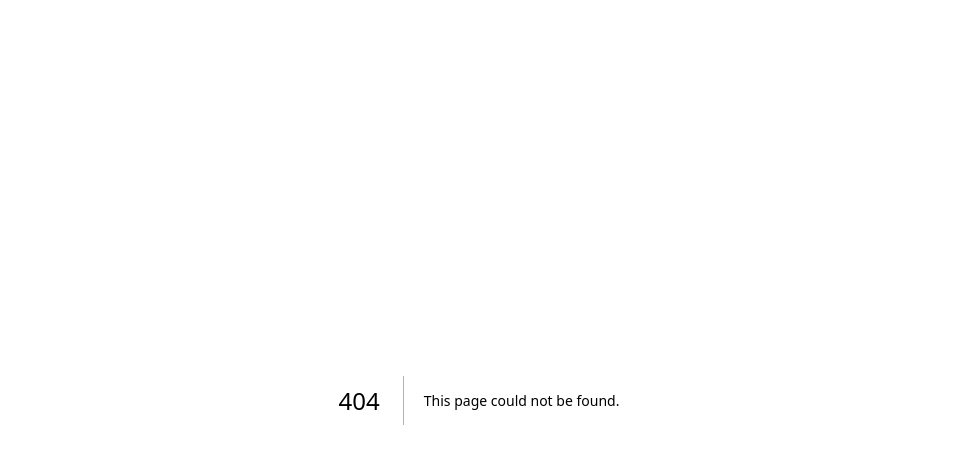
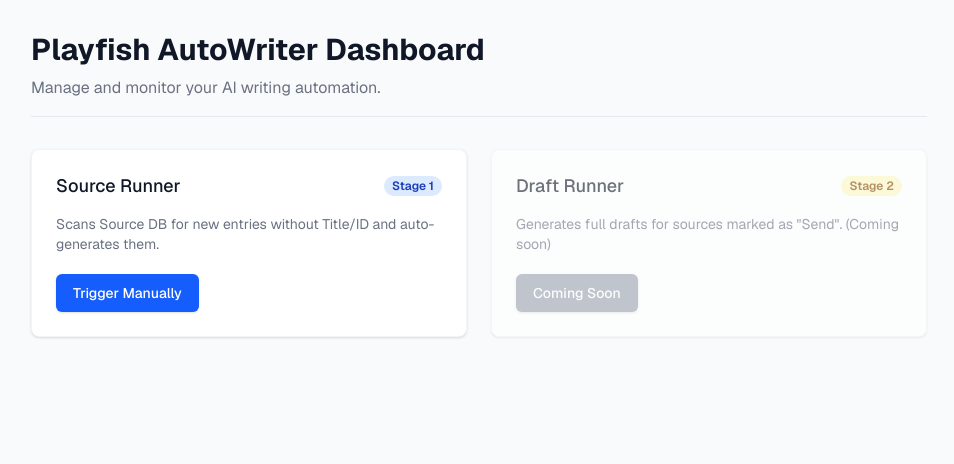
Before and after one commit to ashllly/playfish-autowriter, a Next.js app: page /dashboard in a window 1280 px wide. Before the commit this address had no page. Shown: the top 464 px of the page, without its empty margins (161-1115 px from the left). Built offline with nearby package versions, Linux system fonts and the light colour scheme.

Commit message:
feat: add dashboard page UI
- Created /dashboard route with UI to manually trigger Source Runner
- Added status indicators and result display
- Prepared placeholder for Draft Runner

```diff
--- /dev/null
+++ b/src/app/dashboard/page.tsx
@@ -0,0 +1,141 @@
+'use client';
+
+import { useState } from 'react';
+
+export default function DashboardPage() {
+  const [loadingSource, setLoadingSource] = useState(false);
+  const [sourceResult, setSourceResult] = useState<any>(null);
+  const [error, setError] = useState<string | null>(null);
+
+  const runSourceRunner = async () => {
+    setLoadingSource(true);
+    setError(null);
+    setSourceResult(null);
+
+    try {
+      const res = await fetch('/api/runner/source', { method: 'POST' });
+      if (!res.ok) {
+        const errData = await res.json().catch(() => ({}));
+        throw new Error(errData.error || `HTTP Error: ${res.status}`);
+      }
+      const data = await res.json();
+      setSourceResult(data);
+    } catch (err: any) {
+      console.error(err);
+      setError(err.message || 'Unknown error occurred');
+    } finally {
+      setLoadingSource(false);
+    }
+  };
+
+  return (
+    <div className="min-h-screen bg-gray-50 p-8 font-sans text-gray-900">
+      <div className="max-w-4xl mx-auto">
+        <header className="mb-8 border-b border-gray-200 pb-4">
+          <h1 className="text-3xl font-bold text-gray-900">Playfish AutoWriter Dashboard</h1>
+          <p className="text-gray-500 mt-2">Manage and monitor your AI writing automation.</p>
+        </header>
+
+        {/* Error Banner */}
+        {error && (
+          <div className="mb-6 bg-red-50 border-l-4 border-red-500 p-4 rounded shadow-sm">
+            <div className="flex">
+              <div className="flex-shrink-0">
+                <svg className="h-5 w-5 text-red-400" viewBox="0 0 20 20" fill="currentColor">
+                  <path fillRule="evenodd" d="M10 18a8 8 0 100-16 8 8 0 000 16zM8.707 7.293a1 1 0 00-1.414 1.414L8.586 10l-1.293 1.293a1 1 0 101.414 1.414L10 11.414l1.293 1.293a1 1 0 001.414-1.414L11.414 10l1.293-1.293a1 1 0 00-1.414-1.414L10 8.586 8.707 7.293z" clipRule="evenodd" />
+                </svg>
+              </div>
+              <div className="ml-3">
+                <p className="text-sm text-red-700">
+                  {error}
+                </p>
+              </div>
+            </div>
+          </div>
+        )}
+
+        <div className="grid grid-cols-1 md:grid-cols-2 gap-6">
+
+          {/* Source Runner Card */}
+          <div className="bg-white overflow-hidden shadow rounded-lg border border-gray-100">
+            <div className="px-4 py-5 sm:p-6">
+              <div className="flex items-center justify-between mb-4">
+                 <h3 className="text-lg leading-6 font-medium text-gray-900">
+                  Source Runner
+                 </h3>
+                 <span className="px-2 inline-flex text-xs leading-5 font-semibold rounded-full bg-blue-100 text-blue-800">
+                   Stage 1
+                 </span>
+              </div>
+
+              <div className="mt-2 max-w-xl text-sm text-gray-500">
+                <p>Scans Source DB for new entries without Title/ID and auto-generates them.</p>
+              </div>
+
+              <div className="mt-5">
+                <button
+                  onClick={runSourceRunner}
+                  disabled={loadingSource}
+                  type="button"
+                  className={`inline-flex items-center px-4 py-2 border border-transparent shadow-sm text-sm font-medium rounded-md text-white
+                    ${loadingSource ? 'bg-blue-400 cursor-not-allowed' : 'bg-blue-600 hover:bg-blue-700 focus:outline-none focus:ring-2 focus:ring-offset-2 focus:ring-blue-500'}`}
+                >
+                  {loadingSource ? (
+                    <>
+                      <svg className="animate-spin -ml-1 mr-2 h-4 w-4 text-white" xmlns="http://www.w3.org/2000/svg" fill="none" viewBox="0 0 24 24">
+                        <circle className="opacity-25" cx="12" cy="12" r="10" stroke="currentColor" strokeWidth="4"></circle>
+                        <path className="opacity-75" fill="currentColor" d="M4 12a8 8 0 018-8V0C5.373 0 0 5.373 0 12h4zm2 5.291A7.962 7.962 0 014 12H0c0 3.042 1.135 5.824 3 7.938l3-2.647z"></path>
+                      </svg>
+                      Running...
+                    </>
+                  ) : 'Trigger Manually'}
+                </button>
+              </div>
+
+              {/* Result Display */}
+              {sourceResult && (
+                <div className="mt-4 bg-green-50 rounded-md p-3 border border-green-100">
+                  <p className="text-sm font-medium text-green-800">
+                    Success: {sourceResult.message}
+                  </p>
+                  {sourceResult.data && (
+                     <pre className="mt-2 text-xs text-green-700 overflow-x-auto">
+                       {JSON.stringify(sourceResult.data, null, 2)}
+                     </pre>
+                  )}
+                </div>
+              )}
+            </div>
+          </div>
+
+          {/* Draft Runner Placeholder */}
+          <div className="bg-white overflow-hidden shadow rounded-lg border border-gray-100 opacity-60">
+            <div className="px-4 py-5 sm:p-6">
+               <div className="flex items-center justify-between mb-4">
+                 <h3 className="text-lg leading-6 font-medium text-gray-900">
+                  Draft Runner
+                 </h3>
+                 <span className="px-2 inline-flex text-xs leading-5 font-semibold rounded-full bg-yellow-100 text-yellow-800">
+                   Stage 2
+                 </span>
+              </div>
+              <div className="mt-2 max-w-xl text-sm text-gray-500">
+                <p>Generates full drafts for sources marked as "Send". (Coming soon)</p>
+              </div>
+              <div className="mt-5">
+                <button
+                  disabled
+                  type="button"
+                  className="inline-flex items-center px-4 py-2 border border-transparent shadow-sm text-sm font-medium rounded-md text-white bg-gray-400 cursor-not-allowed"
+                >
+                  Coming Soon
+                </button>
+              </div>
+            </div>
+          </div>
+
+        </div>
+      </div>
+    </div>
+  );
+}
```
